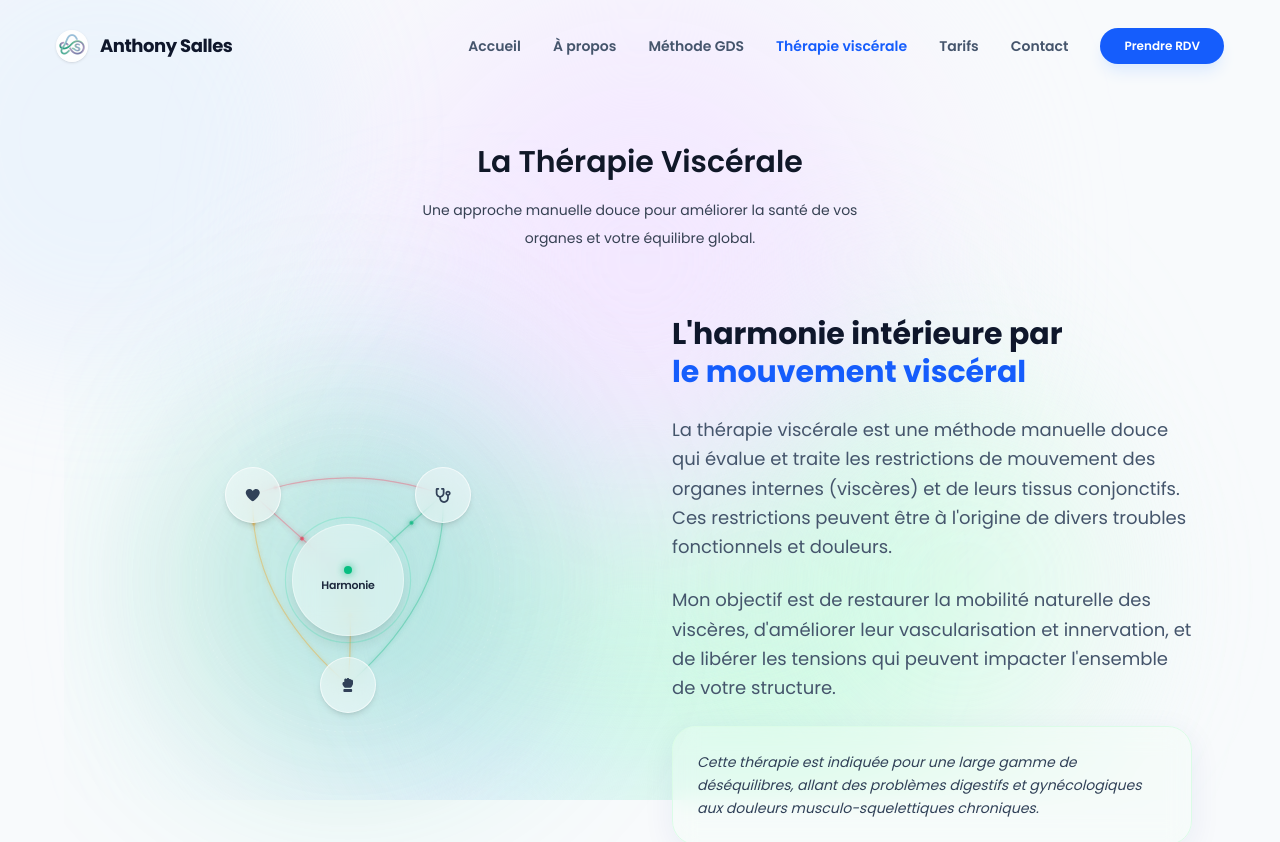
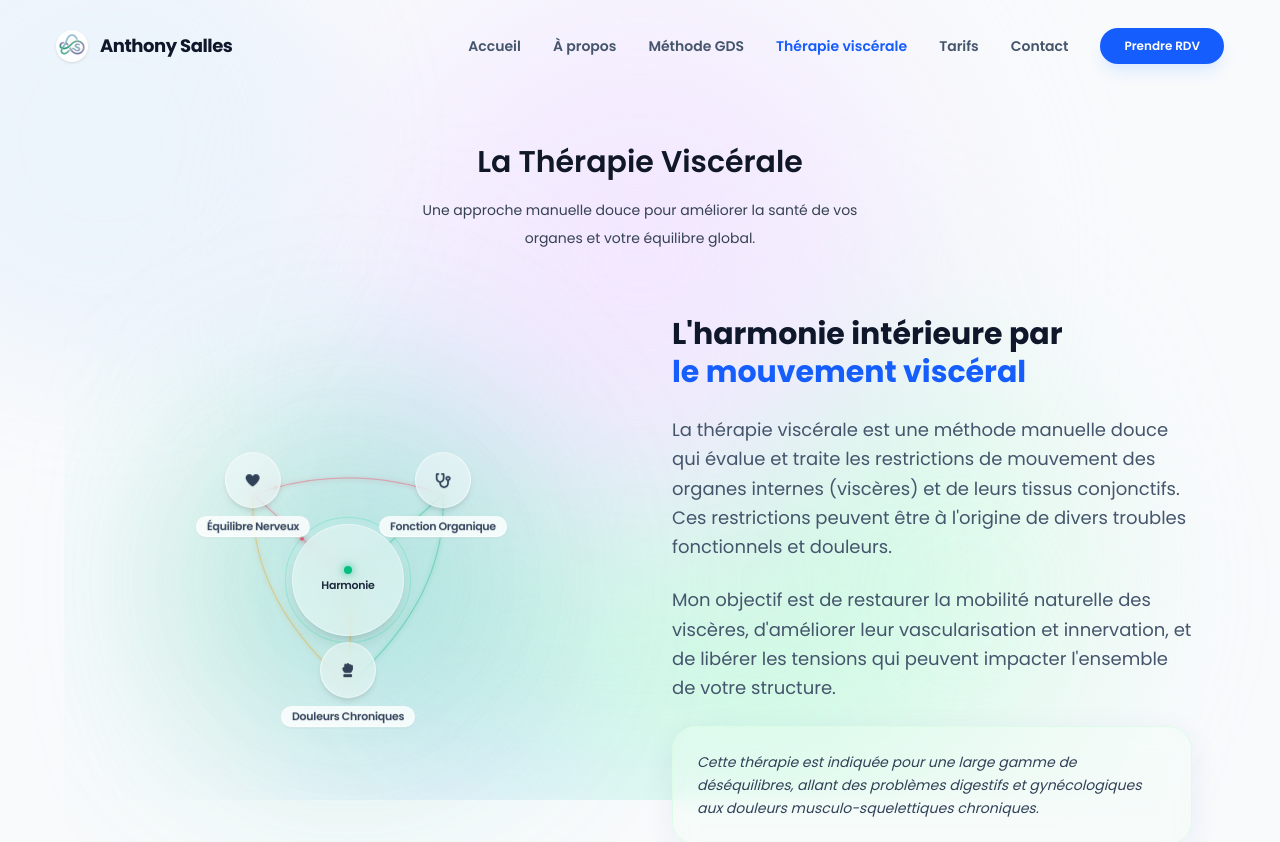
Before and after one commit to LTiollier/anthony-salles, a Next.js app: page /therapie-viscerale in a window 1280 px wide. Shown: the top 842 px of the page. Built offline with nearby package versions, Linux system fonts and the light colour scheme.

Commit message:
🏷️ ajout des libellés sous chaque pôle de l'animation

```diff
--- a/components/visceral-triad-animation.jsx
+++ b/components/visceral-triad-animation.jsx
@@ -10,7 +10,7 @@ import { faHeart } from "@fortawesome/free-solid-svg-icons/faHeart";
 /**
  * VisceralTriadAnimation Component
  * Minimalist, elegant & high-performance visualization.
- * Uses floating circular pearls and fluid energy paths without text clutter or square cards.
+ * Uses floating circular pearls, sleek text pill badges, and fluid energy paths.
  */
 export default function VisceralTriadAnimation() {
   const shouldReduceMotion = useReducedMotion();
@@ -25,6 +25,7 @@ export default function VisceralTriadAnimation() {
       cy: 110,
       color: "#10b981", // Emerald
       iconColorClass: "text-emerald-500",
+      pillBorderClass: "group-hover:border-emerald-300",
       glowColor: "rgba(16, 185, 129, 0.4)",
     },
     {
@@ -35,6 +36,7 @@ export default function VisceralTriadAnimation() {
       cy: 310,
       color: "#f59e0b", // Amber
       iconColorClass: "text-amber-500",
+      pillBorderClass: "group-hover:border-amber-300",
       glowColor: "rgba(245, 158, 11, 0.4)",
     },
     {
@@ -45,6 +47,7 @@ export default function VisceralTriadAnimation() {
       cy: 110,
       color: "#f43f5e", // Rose
       iconColorClass: "text-rose-500",
+      pillBorderClass: "group-hover:border-rose-300",
       glowColor: "rgba(244, 63, 94, 0.4)",
     },
   ];
@@ -217,7 +220,7 @@ export default function VisceralTriadAnimation() {
         />
       </svg>
 
-      {/* Central Glass Orb (Minimalist Center) */}
+      {/* Central Glass Orb */}
       <m.div
         className="absolute z-10 size-24 md:size-28 rounded-full glass border border-white/40 shadow-lg flex flex-col items-center justify-center p-2 text-center cursor-pointer group"
         initial={{ scale: 0.8, opacity: 0 }}
@@ -245,7 +248,7 @@ export default function VisceralTriadAnimation() {
         </span>
       </m.div>
 
-      {/* 3 Circular Floating Nodes (No Tooltips, Pure Clean Elegance) */}
+      {/* 3 Circular Floating Nodes with Clean Pill Text Badges */}
       {nodes.map((node) => {
         const isHovered = activeNode === node.id;
         const leftPct = (node.cx / 400) * 100;
@@ -254,7 +257,7 @@ export default function VisceralTriadAnimation() {
         return (
           <div
             key={node.id}
-            className="absolute z-20 -translate-x-1/2 -translate-y-1/2"
+            className="absolute z-20 -translate-x-1/2 -translate-y-1/2 flex flex-col items-center group"
             style={{ left: `${leftPct}%`, top: `${topPct}%` }}
           >
             <m.button
@@ -297,6 +300,21 @@ export default function VisceralTriadAnimation() {
                 }`}
               />
             </m.button>
+
+            {/* Clean Inline Label Pill */}
+            <m.span
+              className={`mt-2 whitespace-nowrap text-[10px] md:text-[11px] font-semibold tracking-tight px-2.5 py-0.5 rounded-full backdrop-blur-md border shadow-xs pointer-events-none transition-all duration-300 ${
+                isHovered
+                  ? "bg-slate-900/90 text-white border-slate-700 scale-105"
+                  : "bg-white/80 text-slate-700 border-white/70"
+              }`}
+              initial={{ opacity: 0, y: 4 }}
+              whileInView={{ opacity: 1, y: 0 }}
+              viewport={{ once: true }}
+              transition={{ delay: 0.3 }}
+            >
+              {node.label}
+            </m.span>
           </div>
         );
       })}
```
